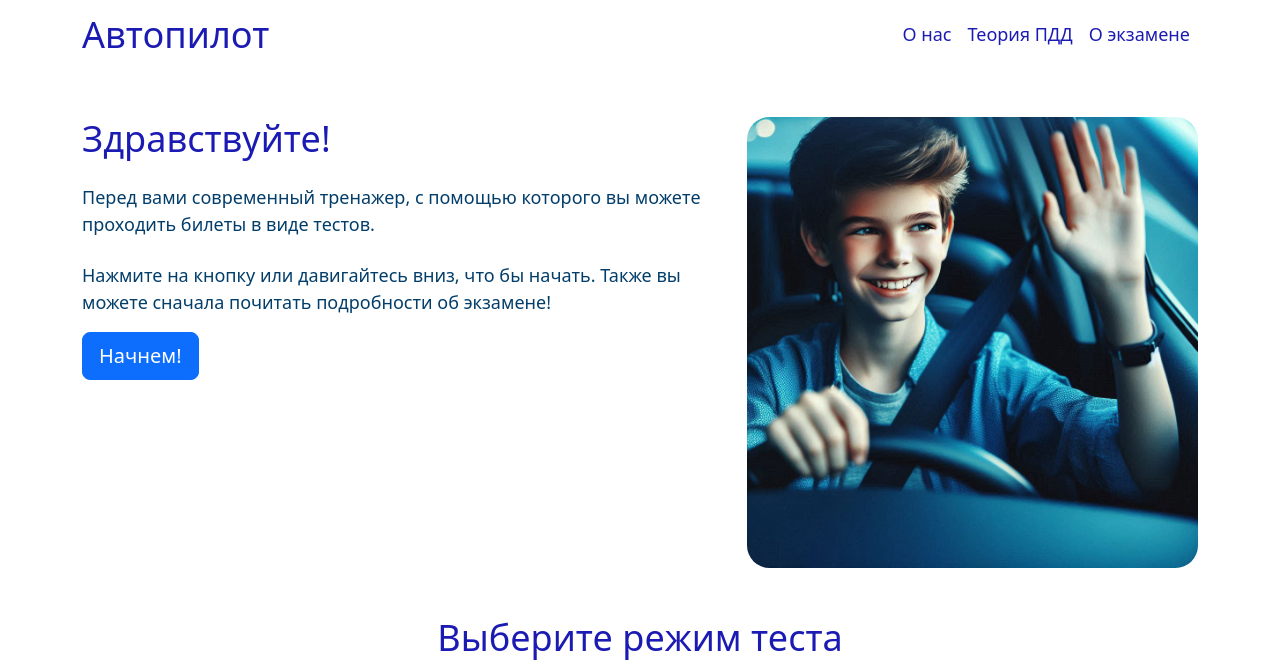
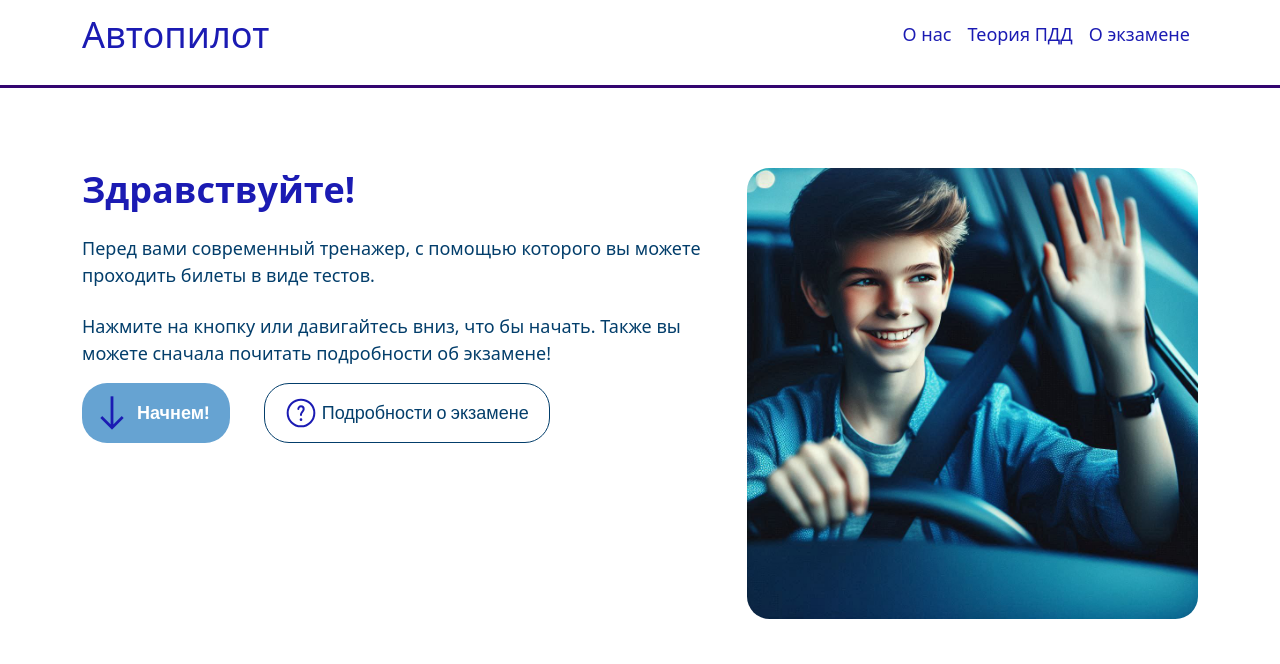
Before and after one commit to hiashyr/Kyrsach, a plain HTML site: page index.html in a window 1280 px wide. Shown: the top 664 px of the page. Drawn offline with nearby package versions, Linux system fonts and the light colour scheme.

Commit message:
Completed main page

```diff
--- a/index.html
+++ b/index.html
@@ -4,9 +4,10 @@
     <meta charset="UTF-8">
     <meta name="viewport" content="width=device-width, initial-scale=1.0">
     <title>Document</title>
+    <link rel="stylesheet" href="https://fonts.googleapis.com/css2?family=Material+Symbols+Outlined:opsz,wght,FILL,GRAD@40,400,0,0&icon_names=south" />
     <link rel="preconnect" href="https://fonts.googleapis.com">
     <link rel="preconnect" href="https://fonts.gstatic.com" crossorigin>
-    <link href="https://fonts.googleapis.com/css2?family=DM+Sans:ital,wght@0,400;0,500;0,700;1,400;1,500;1,700&display=swap" rel="stylesheet">
+    <link href="https://fonts.googleapis.com/css2?family=DM+Sans:ital,opsz,wght@0,9..40,700;1,9..40,700&display=swap" rel="stylesheet">
     <link rel="stylesheet" href="bootstrap-5.3.3-dist/css/bootstrap.css">
     <link rel="stylesheet" href="./styles.css">
 </head>
@@ -33,61 +34,82 @@
             </div>
             </div>
         </nav>
+        <hr>
     </header>
         <main class="my-5">
             <div class="container">
                 <div class="row">
                     <div class="col-md-7">
-                        <h1>Здравствуйте!</h1>
+                        <h1 class="dm-sans-bold-heading">Здравствуйте!</h1>
                         <p class="mt-4">Перед вами современный тренажер, с помощью которого вы можете проходить билеты в виде тестов.</p>
                         <p class="mt-4">Нажмите на кнопку или давигайтесь вниз, что бы начать. Также вы можете сначала почитать подробности об экзамене!</p>
-                        <button type="button" class="btn btn-primary btn-lg">Начнем!</button>
+                        <button class="button" onclick="scrollToTestModes()">
+                          <span class="material-symbols-outlined">south</span>
+                          Начнем!
+                        </button>
+                        <button class="button button-details">
+                          <svg xmlns="http://www.w3.org/2000/svg" viewBox="0 0 24 24" width="32" height="32" color="#000000" fill="none">
+                            <circle cx="12" cy="12" r="10" stroke="currentColor" stroke-width="1.5" />
+                            <path d="M10 9C10 7.89543 10.8954 7 12 7C13.1046 7 14 7.89543 14 9C14 9.39815 13.8837 9.76913 13.6831 10.0808C13.0854 11.0097 12 11.8954 12 13V13.5" stroke="currentColor" stroke-width="1.5" stroke-linecap="round" />
+                            <path d="M11.992 17H12.001" stroke="currentColor" stroke-width="2" stroke-linecap="round" stroke-linejoin="round" />
+                          </svg>
+                          Подробности о экзамене
+                        </button>
                     </div>
                     <div class="col-md-5">
                         <img
                         src="./img/main_boy.jpg"
-                        alt="Photo"
+                        alt="Boy"
                         class="img-fluid"
                         />
                     </div>
                 </div>
-                <div class="row justify-content-center  text-center mt-5">
+                <div class="row justify-content-center  text-center mt-5" id="test-modes">
                     <div class="col-md-6">
-                        <h1>Выберите режим теста</h1>
+                      <h1 class="dm-sans-bold-heading">Выберите режим теста</h1>
                         <p class="mt-4  text-center">Режимы отличаются количеством вопросов и критериями, по которым они распределены</p>
                     </div>
                 </div>
                 <div class="row">
                   <div class="col-md-4 mb-4">
+                    <a href="themes.html" class="card-link">
                       <div class="card">
-                        <img src="./img/themes.jpg" class="card-img-top" alt="...">
+                        <img src="./img/themes.jpg" class="card-img-top" alt="Темы">
                         <div class="card-body">
                           <h1 class="card-title">Темы</h1>
                           <p class="card-text">
-                            Выберите определенную тему из правил ПДД, на которую вы хотите прорешать вопросы.</p>
+                            Выберите определенную тему из правил ПДД, на которую вы хотите прорешать вопросы.
+                          </p>
                         </div>
                       </div>
+                    </a>
                   </div>
                   <div class="col-md-4 mb-4">
+                    <a href="exam.html" class="card-link">
                       <div class="card">
-                        <img src="./img/exam.jpg" class="card-img-top" alt="...">
+                        <img src="./img/exam.jpg" class="card-img-top" alt="Экзамен">
                         <div class="card-body">
                           <h1 class="card-title">Экзамен</h1>
                           <p class="card-text">Попробуйте решить экзамен как в ГИБДД!
                             Представлены 20 вопросов из всех 40 билетов
-                            Только один шанс на ошибку...</p>
+                            Только один шанс на ошибку...
+                          </p>
                         </div>
                       </div>
+                    </a>
                   </div>
                   <div class="col-md-4 mb-4">
+                    <a href="hard.html" class="card-link">
                       <div class="card">
-                        <img src="./img/Hard _ img.png" class="card-img-top" alt="...">
+                        <img src="./img/Hard _ img.png" class="card-img-top" alt="Сложные вопросы">
                         <div class="card-body">
                           <h1 class="card-title">Сложные вопросы</h1>
                           <p class="card-text">Здесь собран билет из 20 самых сложных вопросов,
-                            в которых ошибаются больше всего учеников</p>
+                            в которых ошибаются больше всего учеников
+                          </p>
                         </div>
                       </div>
+                    </a>
                   </div>
                 </div>
                 </div>
@@ -103,6 +125,7 @@
               </ul>
             </footer>
           </div>
+    <script src="./index.js"></script>
     <script src="bootstrap-5.3.3-dist/js/bootstrap.js"></script>
 </body>
 </html>
--- a/index.js
+++ b/index.js
@@ -0,0 +1,3 @@
+function scrollToTestModes() {
+    document.getElementById('test-modes').scrollIntoView({ behavior: 'smooth' });
+  }
--- a/styles.scss
+++ b/styles.scss
@@ -1,6 +1,22 @@
 $color-h1: #1B1BB3;
 $color-body: #033E6B;
 $color-body2: #66A3D2;
+$purple: #330570;
+
+.dm-sans-bold-heading {
+    font-optical-sizing: auto;
+    font-weight: 700;
+    font-style: normal;
+    font-size: 36px;
+    color: #1B1BB3;
+}
+
+header {
+    hr {
+        border-top: 3px solid $purple; /* Цвет и толщина линии */
+        opacity: 100%;
+    }
+}
 
 .navbar-brand {
     color: $color-h1 !important;
@@ -14,13 +30,11 @@ $color-body2: #66A3D2;
     }
 }
 
+.my-5 {
+    margin-top: 5rem !important;
+}
 img {
     border-radius: 5%;
-}
-
-h1 {
-    font-size: 36px;
-    color: #1B1BB3;
 }
 
 p {
@@ -28,6 +42,63 @@ p {
     font-size: 18px;
 }
 
+.card {
+    border-radius: 5%;
+    transition: transform 0.2s ease-in-out;
+}
+
+.card:hover {
+    transform: scale(1.03); /* Применяем масштабирование к .card */
+    cursor: pointer;
+}
+
+.card-link {
+    text-decoration: none;
+    display: block;
+    /* Убрали transition и transform из card-link */
+}
+
 .card-title {
     color: $color-body;
 }
+
+.button {
+    height: 60px;
+    background-color: $color-body2;
+    border: none;
+    border-radius: 25px;
+    color: white;
+    padding: 10px 20px;
+    text-align: center;
+    text-decoration: none;
+    display: inline-flex;
+    vertical-align: middle;
+    align-items: center; /* Выравнивание по вертикали */
+    font-size: 18px;
+    cursor: pointer;
+    margin-right: 30px;
+    font-family: 'DM Sans', sans-serif;
+    font-optical-sizing: auto;
+    font-weight: 700;
+    font-style: normal;
+
+    .material-symbols-outlined {
+        margin-right: 15px; /* Отступ между стрелкой и текстом */
+        margin-left: -10px;
+        color: $color-h1;
+        width: 30px;
+        font-size: 40px;
+    }
+}
+
+.button-details {
+    background-color: #ffffff;
+    color: $color-body;
+    border: 1px solid $color-body;
+    font-weight: 300;
+    svg {
+        margin-right: 5px; /* Отступ между иконкой и текстом */
+        vertical-align: middle; /* Вертикальное выравнивание */
+        color: $color-h1;
+    }
+}
```
Also changed, not shown: styles.css, 1 other file. Lines whose indentation alone changed are shown as unchanged.
